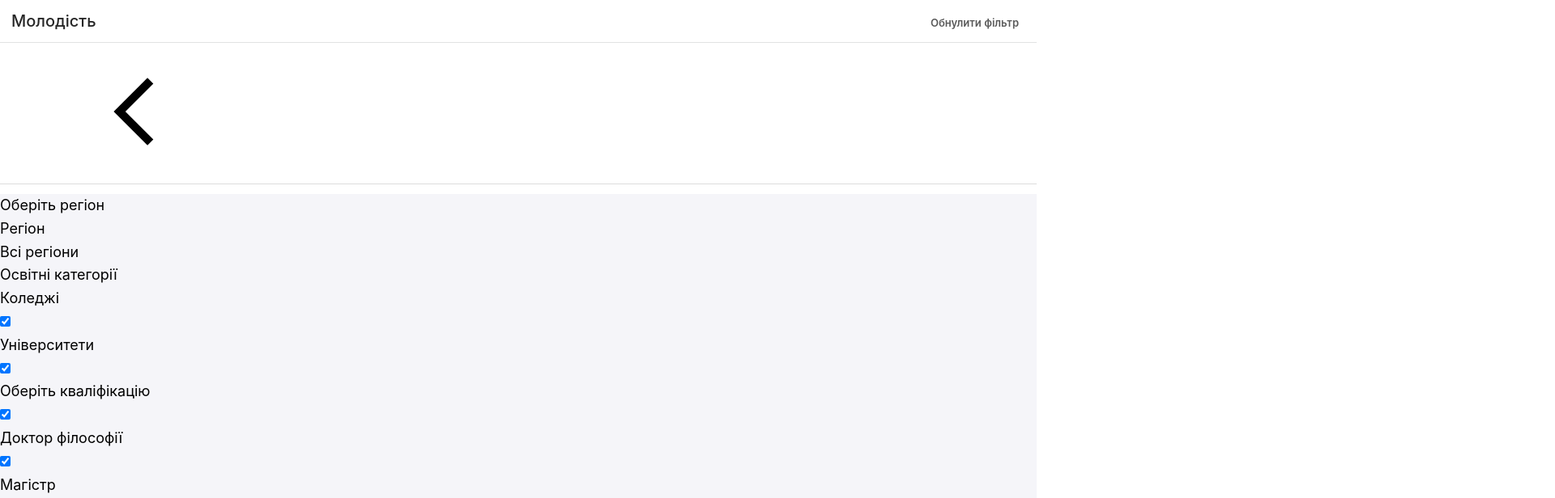
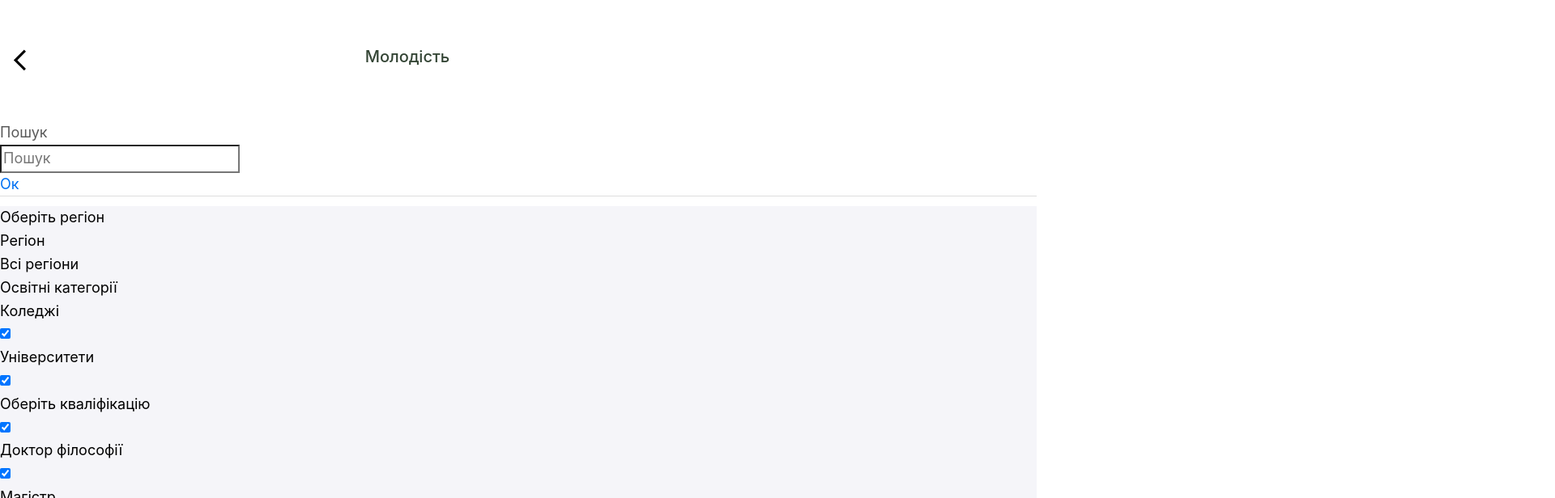
Before and after one commit to nicholasglazer/molodist, a Next.js app: page /filter in a window 1280 px wide. Shown: the top 616 px of the page at 81% size, 1920 px wide, since content can reach past the window. Built offline with nearby package versions, Linux system fonts and the light colour scheme.

Commit message:
refactoring, new components

```diff
--- /dev/null
+++ b/components/Footer.js
@@ -0,0 +1,10 @@
+import Link from 'next/link'
+
+const FooterComponent = () => (
+    <div >
+      <Link href="/napryamky_navchannya">
+        <a> ← Напрямки навчання</a>
+      </Link>
+    </div>
+)
+export default FooterComponent;
--- a/components/Header.js
+++ b/components/Header.js
@@ -1,19 +1,88 @@
-import React from "react";
-import ThemeToggler from "./ThemeToggler";
+import React from 'react'
+import Router from 'next/router'
 
-const headerStyles = {
-  padding: "1rem",
-  display: "flex",
-  justifyContent: "space-between",
-  alignItems: "center"
-}
-const Header = () => {
+import Link from 'next/link'
+import s from '@emotion/styled'
+import { Popover, Icon } from 'antd-mobile'
+import SearchBar from './SearchBar'
+
+const goBack = () => Router.back();
+const name = 'Молодiсть';
+
+const HeaderComponent = ({search, filter}) => {
   return(
-      <header style = {headerStyles}>
-      <h1>Context API</h1>
-      <ThemeToggler />
-      </header>
+    <HeaderWrapper>
+      <TopHeader>
+        <div>
+          <Icon onClick={goBack} color="#888" type="left" size="lg" style={{width: '46px'}} />
+        </div>
+        <div>
+          <Title>
+            <Link href='/' >
+              {name}
+            </Link>
+          </Title>
+        </div>
+        <div>
+          {
+            filter
+              ? <Link href="/filter">
+                   <BigLink>
+                     Фільтр
+                   </BigLink>
+                 </Link>
+            : null
+          }
+        </div>
+      </TopHeader>
+      <BottomHeader>
+        <SearchBar />
+      </BottomHeader>
+    </HeaderWrapper>
   );
 }
 
-export default Header;
+//{filter && children[1]}
+const HeaderWrapper = s.header`
+display: flex;
+flex-direction: column;
+`
+const TopHeader = s.div`
+display: flex;
+flex: 1;
+justify-content: space-between;
+align-items: center;
+> div {
+ display: flex;
+ flex: 1;
+ align-items: center;
+ &:last-of-type {
+  justify-content: flex-end;
+ }
+}
+`
+const BottomHeader = s.div`
+margin-bottom: 12px;
+border-bottom: 1px solid #ddd;
+display: flex;
+flex-direction: column;
+flex: 1;
+`
+const Title = s.h1`
+font-size: 20px;
+padding-left: 24px;
+> a {
+color: #344535;
+}
+`
+const BigLink = s.a`
+font-size: 18px;
+margin-right: 8px;
+`
+const Header = s.div`
+margin-top: 10px;
+display: flex;
+flex: 0 100%;
+`
+
+export default HeaderComponent;
--- /dev/null
+++ b/components/SearchBar.js
@@ -0,0 +1,22 @@
+import { SearchBar, Button, WhiteSpace } from 'antd-mobile';
+import s from '@emotion/styled'
+
+const SearchBarComponent = () => {
+    return (
+        <SearchWrapper>
+          <SearchBar placeholder="Пошук" cancelText="Ок" maxLength={8} />
+        </SearchWrapper>
+    )
+}
+
+const SearchWrapper = s.div`
+display: flex;
+flex: 1;
+> form {
+ width: 100%;
+ .am-search-cancel {
+  color: #0070f3;
+ }
+}
+`
+export default SearchBarComponent;
--- a/components/layout.js
+++ b/components/layout.js
@@ -1,21 +1,15 @@
 import Head from 'next/head'
-import Link from 'next/link'
-import Router from 'next/router'
-import s from '@emotion/styled'
-import { Popover, Icon } from 'antd-mobile'
 
 import { useContext } from 'react'
 import Theme from '../theme/theme'
 import ThemeContext from '../theme/ThemeContext'
 
-import utilStyles from '../styles/utils.module.css'
-
-const name = 'Молодiсть';
-const goBack = () => Router.back();
+import Header from './Header'
+import Footer from './Footer'
 
 export const siteTitle = 'Молодість - все про навчання';
 
-export default function Layout({ children, resetFilter, home, back, filter, uni }) {
+export default function Layout({ children, resetFilter, filter, search }) {
   const theme = useContext(ThemeContext);
   const currentTheme = Theme[theme];
   return (
@@ -33,114 +27,14 @@ export default function Layout({ children, resetFilter, home, back, filter, uni
         <meta name="og:title" content={siteTitle} />
         <meta name="twitter:card" content="summary_large_image" />
       </Head>
-      {/* header/navigator */}
-      {
-        !uni ? (
-          <Header>
-            {home ? (
-              <Title>{name}</Title>
-            ) : (
-              <BackHeader>
-                <div>
-                  <Link href="/">
-                    <Title>
-                      {name}
-                    </Title>
-                  </Link>
-                  {filter && children[1]}
-                </div>
-                <div>
-                  <Icon onClick={goBack} type="left" size="lg"/>
-                  {
-                    back ? (
-                      <Link href="/filter">
-                        <BigLink>
-                          Фільтр
-                        </BigLink>
-                      </Link>
-                    ) : null
 
-                  }
-                </div>
-              </BackHeader>
-            )}
-          </Header>
-        ) : null
-      }
-      {/* main child body  */}
-      <main style = {{
-        backgroundColor: `${currentTheme.backgroundColor}`,
-        color: `${currentTheme.textColor}`
-      }}>{children}</main>
-      {/* footer */}
-      {!home && (
-        <div >
-          <Link href="/napryamky_navchannya">
-            <a>← Напрямки навчання</a>
-          </Link>
-        </div>
-      )}
+      <Header filter={filter} search={search} />
+
+      <main style = {{backgroundColor: `${currentTheme.backgroundColor}`, color: `${currentTheme.textColor}`}}>
+        {children}
+      </main>
+
+      <Footer />
     </div>
   )
 }
-
-const Title = s.h1`
-font-size: 20px;
-margin-top: 0px;
-`
-
-const BigLink = s.a`
-font-size: 18px;
-margin-right: 8px;
-`
-const Header = s.header`
-margin-top: 10px;
-display: flex;
-`
-const BackHeader = s.div`
-margin-bottom: 12px;
-border-bottom: 1px solid #dcdcdc;
-display: flex;
-flex-direction: column;
-flex: 1;
-> div {
-padding: 0px 14px;
-display: flex;
-justify-content: space-between;
-flex: 1;
-border-bottom: 1px solid #e1e2e3;
-}
-> div:last-of-type {
-padding-top: 12px;
-padding-bottom: 12px;
-padding-left: 10px;
-border: none;
-}
-`
-const Wrapper = s.div`
-.container {
-  max-width: 36rem;
-  padding: 0 .5rem;
-  margin: 3rem auto 6rem;
-}
-
-.header {
-  display: flex;
-  flex-direction: column;
-  align-items: center;
-}
-
-.headerImage {
-  width: 1rem;
-  height: 1rem;
-}
-
-.headerHomeImage {
-  width: 2rem;
-  height: 2rem;
-}
-
-.backToHome {
-  margin: 3rem 0 0;
-}
-`
--- a/package.json
+++ b/package.json
@@ -12,10 +12,10 @@
     "@emotion/core": "^10.0.28",
     "@emotion/styled": "^10.0.27",
     "@zeit/next-css": "^1.0.1",
-    "antd-mobile": "^2.3.1",
+    "antd-mobile": "^2.3.2",
     "babel-plugin-import": "^1.13.0",
     "gray-matter": "^4.0.2",
-    "next": "9.3.6",
+    "next": "9.4.1",
     "null-loader": "^4.0.0",
     "ramda": "^0.27.0",
     "react": "16.13.1",
--- a/pages/filter.js
+++ b/pages/filter.js
@@ -47,7 +47,7 @@ export default function Filter() {
 
   const goBack = () => Router.back()
   return (
-    <Layout resetFilter={resetFilter} filter>
+    <Layout resetFilter={resetFilter}>
       <div style={{ marginBottom: '24px' }}>
       <SelectFilter title='Оберіть регіон' setRegion={setRegionFilter} current={regionState || initialRegionState} />
       <List
--- a/pages/napryamky_navchannya.js
+++ b/pages/napryamky_navchannya.js
@@ -12,7 +12,7 @@ export default function Napryamky({ allDirectionsData }) {
   //console.log('alldir', allDirectionsData)
         //<title>{siteTitle}</title>
   return (
-    <Layout filter>
+    <Layout filter search>
       <List renderHeader={() => 'Оберiть напрямок:'}>
         {
           allDirectionsData.map(v => {
```
Also changed, not shown: components/ThemeToggler.js (+2 -10 lines), components/UniBranches.js (+6 -7 lines), pages/napryamok/[napryamok].js (+6 -5 lines), 1 other file (tests, documents, lock files or other folders).
